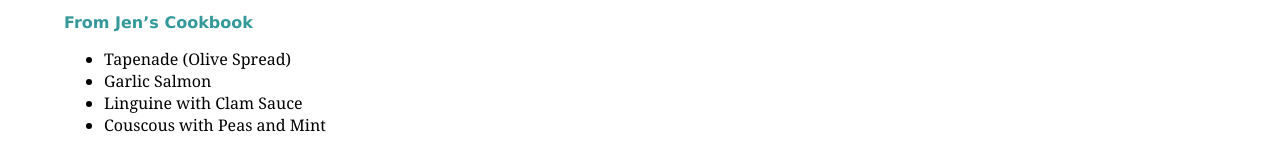
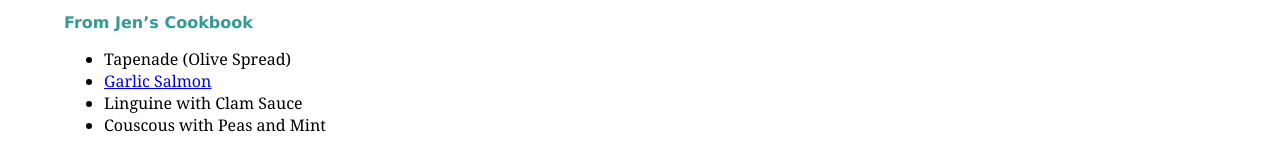
Before and after one commit to JacobDobbins/imed1416.github.io, a plain HTML site: page jenskitchen/index.html in a window 1280 px wide. Shown: the part 259-411 px from the top of the page. Drawn offline with Linux system fonts and the light colour scheme.

Commit message:
Update index.html

```diff
--- a/jenskitchen/index.html
+++ b/jenskitchen/index.html
@@ -36,7 +36,7 @@ small {
 <h2>From Jen&rsquo;s Cookbook</h2>
 <ul>
   <li>Tapenade (Olive Spread)</li>
-  <li>Garlic Salmon</li>
+	<li><a href="recipes/salmon.html">Garlic Salmon</a></li>
   <li>Linguine with Clam Sauce</li>
   <li>Couscous with Peas and Mint</li>
 </ul>
```
